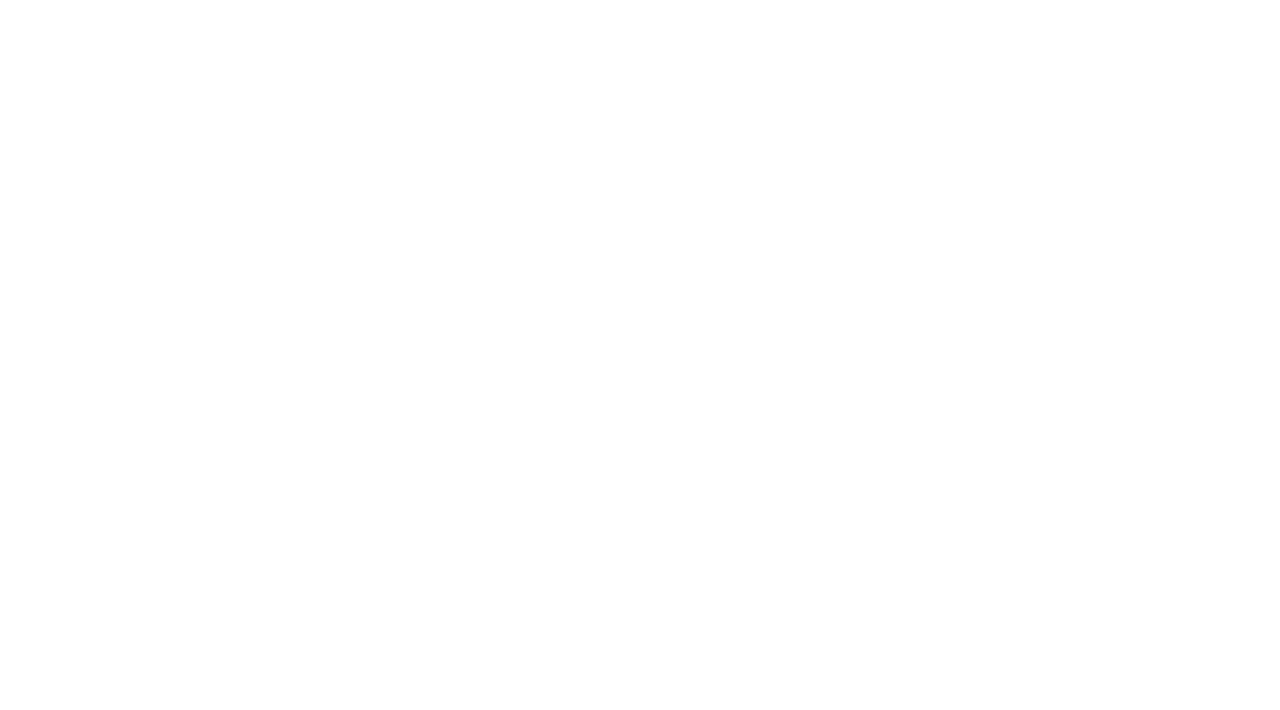
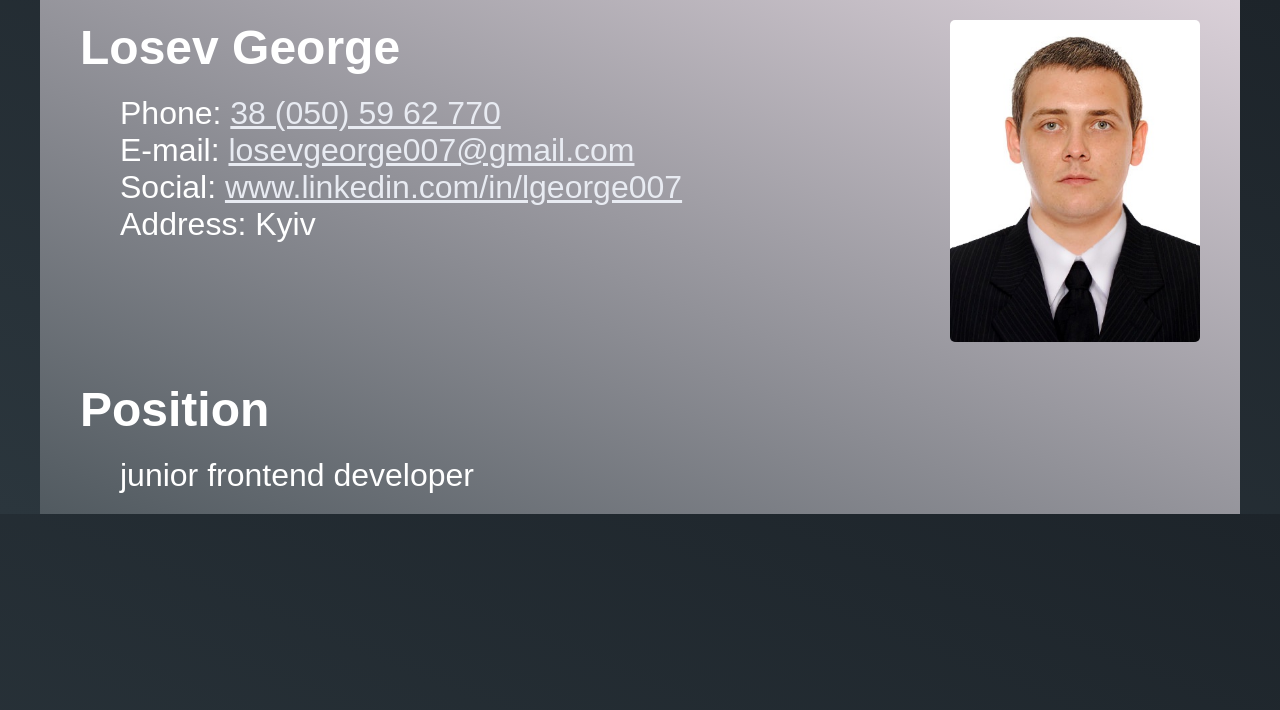
Before and after one commit to LGeorge007/rsschool-cv, a plain HTML site: page index.html in a window 1280 px wide. Drawn offline with Linux system fonts and the light colour scheme.

Commit message:
feat: add header

```diff
--- a/css/style.css
+++ b/css/style.css
@@ -2,3 +2,76 @@
     margin: 0;
     padding: 0;
 }
+
+html {
+    font-size: 32px;
+    color: white;
+}
+
+body {
+    background: rgba(29, 36, 42, 1.0);
+    background: -webkit-linear-gradient(top right, rgba(29, 36, 42, 1.0), rgba(43, 54, 61, 1.0));
+    background: -moz-linear-gradient(top right, rgba(29, 36, 42, 1.0), rgba(43, 54, 61, 1.0));
+    background: linear-gradient(to bottom left, rgba(29, 36, 42, 1.0), rgba(43, 54, 61, 1.0));
+    font-family: sans-serif;
+}
+
+.wrapper {
+    margin: 0 auto;
+    width: 1200px;
+    background: rgba(218, 208, 216, 1.0);
+    background: -webkit-linear-gradient(top right, rgba(218, 208, 216, 1.0), rgba(81, 90, 96, 1.0));
+    background: -moz-linear-gradient(top right, rgba(218, 208, 216, 1.0), rgba(81, 90, 96, 1.0));
+    background: linear-gradient(to bottom left, rgba(218, 208, 216, 1.0), rgba(81, 90, 96, 1.0));
+}
+
+section,
+article {
+    padding: 20px 40px;
+}
+
+h1,
+h2 {
+    margin-bottom: 20px;
+}
+
+a {
+    color: #e8ebf2;
+}
+
+a:hover {
+    color: #767676;
+}
+
+.personal-card {
+    display: flex;
+    justify-content: space-between;
+}
+
+.descr {
+    margin: 0 40px;
+    text-align: justify;
+}
+
+.characteristics-list {
+    margin: 0px 65px;
+}
+
+.personal-info {
+    list-style-type: none;
+    padding-left: 0px;
+    margin-left: 40px;
+}
+
+.avatar {
+    display: block;
+    width: 250px;
+    border-radius: 5px;
+
+}
+
+.code-field {
+    background-color: #134179;
+    color: #fffff4;
+    font-size: 0.7rem;
+}
--- a/index.html
+++ b/index.html
@@ -8,6 +8,26 @@
     <link rel="stylesheet" href="css/style.css">
 </head>
 <body>
-
+    <div class="wrapper">
+        <header>
+            <article class="personal-card">
+                <div class="description-side">
+                    <h1>Losev George</h1>
+                    <ul class="personal-info">
+                        <li>Phone: <a href="tel:+380505962770">38 (050) 59 62 770</a></li>
+                        <li>E-mail: <a href="mailto:losevgeorge007@gmail.com">losevgeorge007@gmail.com</a></li>
+                        <li>Social: <a href="https://www.linkedin.com/in/lgeorge007">www.linkedin.com/in/lgeorge007</a>
+                        </li>
+                        <li>Address: Kyiv</li>
+                    </ul>
+                </div>
+                <img class="avatar" src="img/photo.jpg" alt="Losev George photo">
+            </article>
+            <section>
+                <h2>Position</h2>
+                <p class="descr">junior frontend developer</p>
+            </section>
+        </header>
+    </div>
 </body>
 </html>
```
